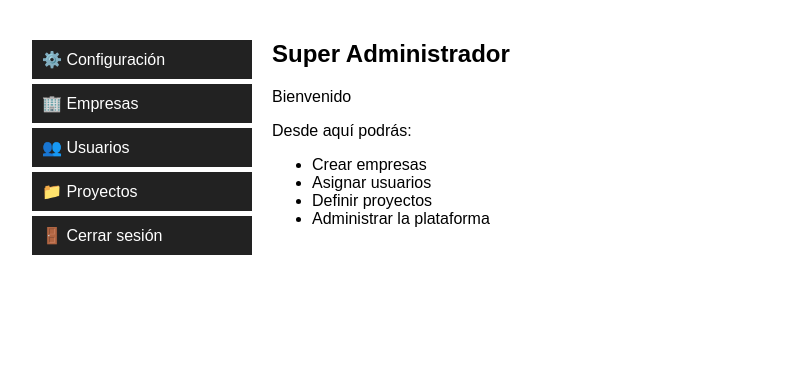
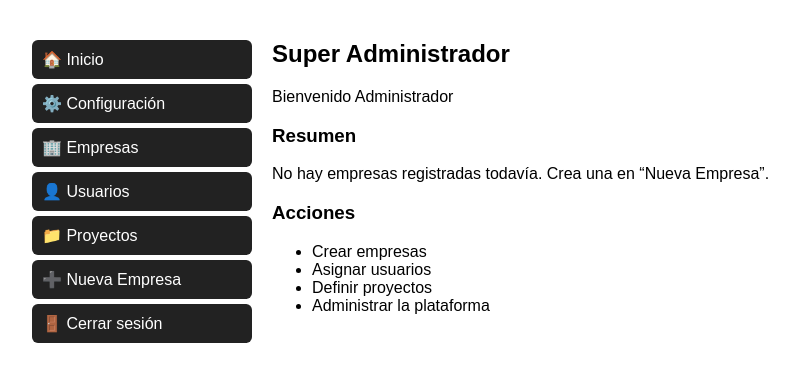
Before and after one commit to Juanmaq7030/gestor-tareas, a Flask app: page /sa in a window 1280 px wide. Shown: the top 382 px of the page, without its empty margins (8-807 px from the left). Run offline with Flask 3, Linux system fonts and the light colour scheme; the visitor is signed in with stand-in values (Sample User, id 1).

Commit message:
Update admin_dashboard.html

```diff
--- a/templates/admin_dashboard.html
+++ b/templates/admin_dashboard.html
@@ -1,29 +1,55 @@
 <!DOCTYPE html>
 <html>
 <head>
+  <meta charset="utf-8" />
   <title>Super Administrador</title>
   <style>
-        body { font-family: Arial; margin:40px; }
-        .menu { width:220px; float:left; }
-        .menu a { display:block; padding:10px; background:#222; color:white; text-decoration:none; margin-bottom:5px; }
-        .content { margin-left:240px; }
+    body { font-family: Arial; margin: 40px; }
+    .menu { width: 220px; float: left; }
+    .menu a { display: block; padding: 10px; background: #222; color: white; text-decoration: none; margin-bottom: 5px; border-radius: 6px; }
+    .menu a:hover { background: #444; }
+    .content { margin-left: 240px; }
   </style>
 </head>
 <body>
 
   <div class="menu">
-    <a href="/admin">⚙️ Configuración</a>
-    <a href="#">🏢 Empresas</a>
-    <a href="#">👥 Usuarios</a>
-    <a href="#">📁 Proyectos</a>
-    <a href="/logout">🚪 Cerrar sesión</a>
+    <a href="{{ url_for('sa_dashboard') }}">🏠 Inicio</a>
+    <a href="{{ url_for('sa_config') }}">⚙️ Configuración</a>
+    <a href="{{ url_for('sa_empresas') }}">🏢 Empresas</a>
+    <a href="{{ url_for('sa_usuarios') }}">👤 Usuarios</a>
+    <a href="{{ url_for('sa_proyectos') }}">📁 Proyectos</a>
+    <a href="{{ url_for('sa_empresa_nueva') }}">➕ Nueva Empresa</a>
+    <a href="{{ url_for('logout') }}">🚪 Cerrar sesión</a>
   </div>
 
   <div class="content">
     <h2>Super Administrador</h2>
-    <p>Bienvenido {{ session["nombre"] }}</p>
 
-    <p>Desde aquí podrás:</p>
+    {# ✅ Esto evita error si no existe session["nombre"] #}
+    <p>Bienvenido {{ session.get("nombre", "Administrador") }}</p>
+
+    <h3>Resumen</h3>
+    {% if resumen and resumen|length > 0 %}
+      <table border="1" cellpadding="6" cellspacing="0">
+        <tr>
+          <th>Empresa</th>
+          <th># Proyectos</th>
+          <th># Usuarios</th>
+        </tr>
+        {% for r in resumen %}
+        <tr>
+          <td>{{ r.empresa.nombre }}</td>
+          <td>{{ r.n_proyectos }}</td>
+          <td>{{ r.n_usuarios }}</td>
+        </tr>
+        {% endfor %}
+      </table>
+    {% else %}
+      <p>No hay empresas registradas todavía. Crea una en “Nueva Empresa”.</p>
+    {% endif %}
+
+    <h3>Acciones</h3>
     <ul>
       <li>Crear empresas</li>
       <li>Asignar usuarios</li>
```
Lines whose indentation alone changed are shown as unchanged.
